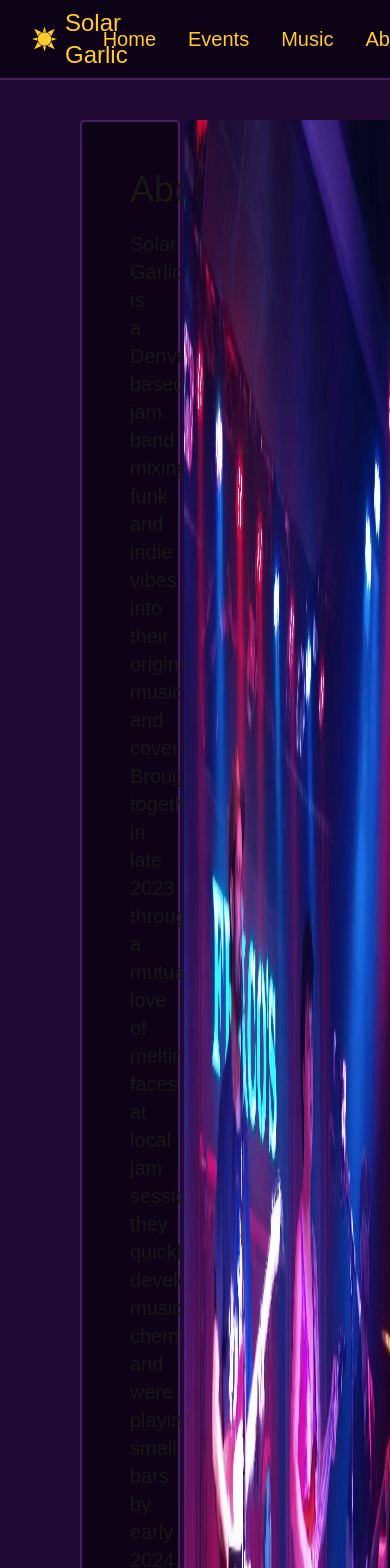
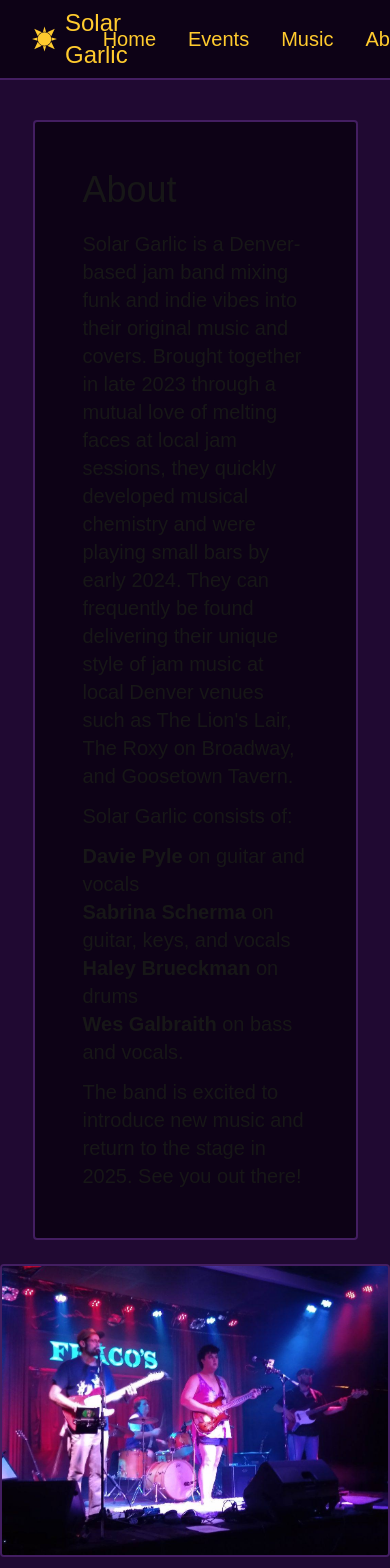
Before and after one commit to galbwe/solar-garlic-website, a Next.js app: page /about in a window 390 px wide. Shown: the top 1568 px of the page. Built offline with nearby package versions, Linux system fonts and the light colour scheme.

Commit message:
Keep tweaking about page for responsive design

```diff
--- a/src/app/about/page.tsx
+++ b/src/app/about/page.tsx
@@ -3,20 +3,29 @@ import Image from "next/image"
 
 export default function About() {
     return (
-        <div className="flex flex-row space-between gap-1">
-            <section className="text-xl w-2/5 flex flex-col gap-3 bg-purple-dark p-12 rounded border-2 border-purple-light">
+        <div className="w-full flex flex-row flex-wrap justify-center items-center gap-1">
+            <section className="text-xl w-5/6 lg:w-4/5 2xl:w-2/5 flex flex-col gap-3 bg-purple-dark p-12 rounded border-2 border-purple-light">
                 <h1 className="text-4xl pb-2">About</h1>
                 <p>
                     Solar Garlic is a Denver-based jam band mixing funk and indie vibes into their original music and covers.
                     Brought together in late 2023 through a mutual love of melting faces at local jam sessions,
                     they quickly developed musical chemistry and were playing small bars by early 2024.
-                    They can frequently be found rocking out at local venues such as The Lion's Lair, The Roxy on Broadway, and Goosetown Tavern.
+                    They can frequently be found delivering their unique style of jam music at local Denver venues such as The Lion's Lair, The Roxy on Broadway, and Goosetown Tavern.
                 </p>
                 <p>
-                    The band consists of Sabrina Scherma on guitar, keys and vocals, Haley Brueckman on drums, Davey Pyle on guitar and vocals, and Wes Galbraith on bass and vocals.
+                    Solar Garlic consists of:
+                </p>
+                <ul className='gap-2'>
+                    <li><span className='font-bold'>Davie Pyle</span> on guitar and vocals</li>
+                    <li><span className='font-bold'>Sabrina Scherma</span> on guitar, keys, and vocals</li>
+                    <li><span className='font-bold'>Haley Brueckman</span> on drums </li>
+                    <li><span className='font-bold'>Wes Galbraith</span> on bass and vocals.</li>
+                </ul>
+                <p>
+                    The band is excited to introduce new music and return to the stage in 2025. See you out there!
                 </p>
             </section>
-            <Image src={fracosImage} alt="Solar Garlic on stage at Fracos bar in Littleton."/>
+            <Image className="mt-5 2xl:max-w-3xl 2xl:ml-5 rounded border-2 border-purple-light" src={fracosImage} alt="Solar Garlic on stage at Fracos bar in Littleton."/>
         </div>
     )
 }
--- a/src/app/layout.tsx
+++ b/src/app/layout.tsx
@@ -25,9 +25,9 @@ export default function RootLayout({
   children: React.ReactNode;
 }>) {
   return (
-    <html lang="en" className="h-full">
+    <html lang="en" className="h-full w-full">
       <body
-        className={`${geistSans.variable} ${geistMono.variable} antialiased h-full bg-purple`}
+        className={`${geistSans.variable} ${geistMono.variable} antialiased h-full w-screen bg-purple`}
       >
         <Nav
           title="Solar Garlic"
@@ -39,7 +39,7 @@ export default function RootLayout({
             {title: "Contact", href: "/contact"},
             ]
           }/>
-        <div className="px-20 py-10">
+        <div className="xl:px-20 py-10 w-full">
           {children}
         </div>
       </body>
```
